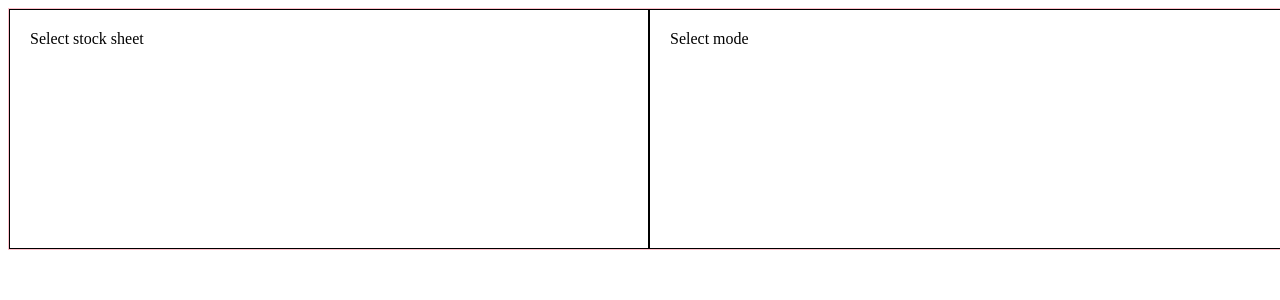
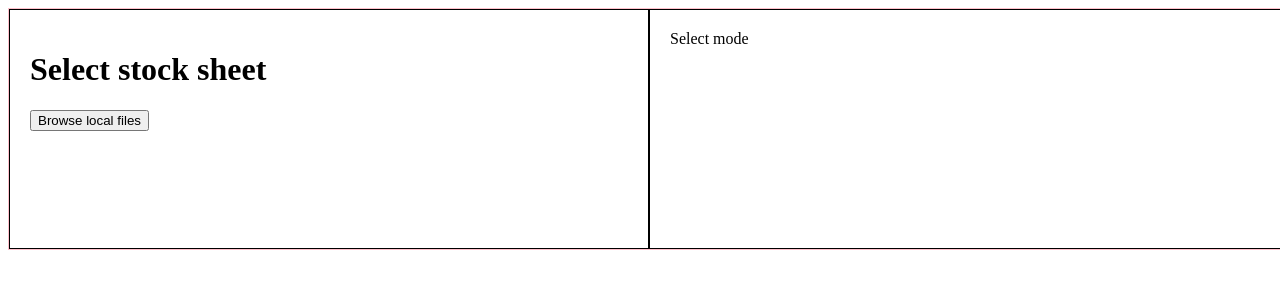
Before and after one commit to SoftDevLiz/MIM-Marketplace-Inventory-Manager, a React (Vite) app in the folder MIM/src/renderer/: page / in a window 1280 px wide. Shown: the top 300 px of the page. Built offline with nearby package versions, Linux system fonts and the light colour scheme.

Commit message:
Create very basic StockSheetSelector component

```diff
--- a/MIM/src/renderer/src/App.jsx
+++ b/MIM/src/renderer/src/App.jsx
@@ -1,4 +1,5 @@
 // import electronLogo from './assets/electron.svg'
+import StockSheetSelector from "./components/StockSheetSelector"
 
 function App() {
   // const ipcHandle = () => window.electron.ipcRenderer.send('ping')
@@ -6,7 +7,9 @@ function App() {
   return (
     <>
       <div className="settings-container">
-        <div className="settings-left">Select stock sheet</div>
+        <div className="settings-left">
+            <StockSheetSelector></StockSheetSelector>
+        </div>
         <div className="settings-right">Select mode</div>
       </div>
     </>
--- /dev/null
+++ b/MIM/src/renderer/src/components/StockSheetSelector.jsx
@@ -0,0 +1,19 @@
+import { useState } from "react"
+
+function StockSheetSelector() {
+    const [file, setFile] = useState("");
+
+    return (
+        <>
+        <h1>Select stock sheet</h1>
+        <button
+            type="button"
+            onClick={() => setFile("I work")}
+        >Browse local files</button>
+        <h2>{file}</h2>
+        </>
+    )
+
+}
+
+export default StockSheetSelector
```
